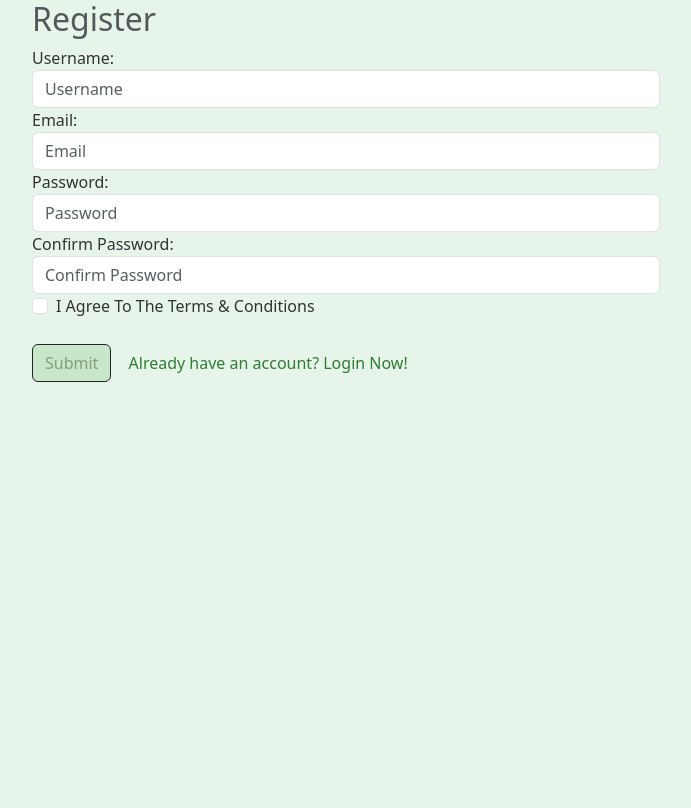
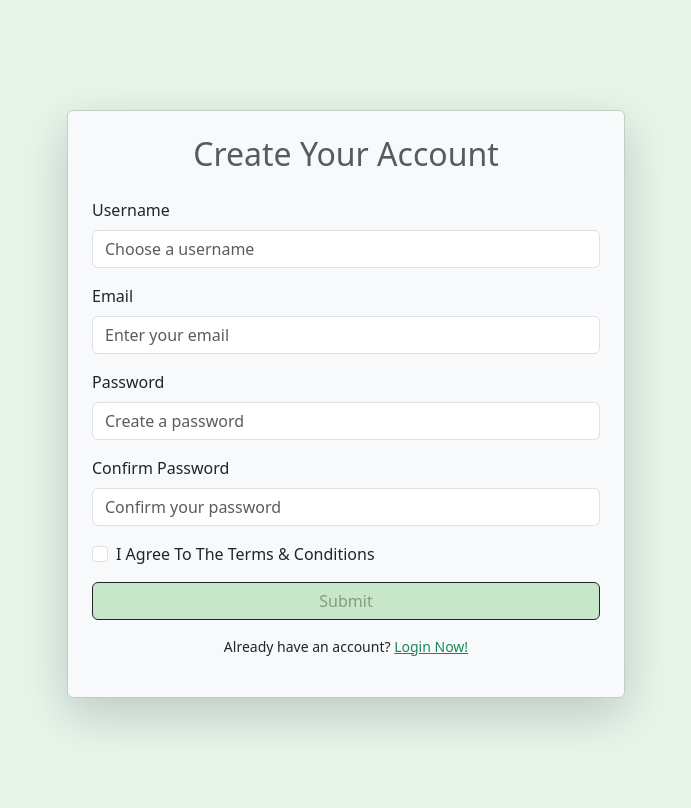
Before and after one commit to Ranjitdas1032/GoogleSolutionBAB, a Django app: page /register/ in a window 1280 px wide. Shown: the whole page, without its empty margins (294-985 px from the left). Before the commit the page ends 382 px from the top, so only its background shows below. Run offline with Django 5.2, Linux system fonts and the light colour scheme; some libraries are stand-ins or nearby versions.

Commit message:
Ranjit_ver3_modified_css_reg_log

```diff
--- a/static/css/styling.css
+++ b/static/css/styling.css
@@ -26,7 +26,7 @@
 }
 
 .light-green-theme h1, .light-green-theme h2, .light-green-theme h3 {
-    color: var(--light-green-heading);
+    color: var(--light-green-text);
 }
 
 .light-green-theme .sidebar {
--- a/templates/auth/register.html
+++ b/templates/auth/register.html
@@ -6,53 +6,58 @@
 
 {% block body %}
 <!-- Write your code here directly no need for html snippit  -->
-<div class="row justify-content-center">
-    <div class="col-sm-6">
-        <h2 class="text-muted">Register</h2>
+
+<div class="container d-flex justify-content-center align-items-center vh-100 my-1">
+    <div class="card shadow-lg p-4 rounded-lg w-50 bg-light">
+        <h2 class="text-center text-muted mb-4">Create Your Account</h2>
+
         <form method="POST" action="{% url 'register' %}">
             {% csrf_token %}
 
-            <div class="form-group">
-                <label for="{{ form.username.id_for_label }}">Username:</label>
-                <input type="text" name="{{ form.username.name }}" class="form-control" placeholder="Username" required>
+            <div class="mb-3">
+                <label for="{{ form.username.id_for_label }}" class="form-label">Username</label>
+                <input type="text" name="{{ form.username.name }}" class="form-control" placeholder="Choose a username" required>
                 {% if form.username.errors %}
-                    <span class="text-danger">{{ form.username.errors }}</span>
+                    <div class="text-danger small">{{ form.username.errors }}</div>
                 {% endif %}
             </div>
 
-            <div class="form-group">
-                <label for="{{ form.email.id_for_label }}">Email:</label>
-                <input type="email" name="{{ form.email.name }}" class="form-control" placeholder="Email" required>
+            <div class="mb-3">
+                <label for="{{ form.email.id_for_label }}" class="form-label">Email</label>
+                <input type="email" name="{{ form.email.name }}" class="form-control" placeholder="Enter your email" required>
                 {% if form.email.errors %}
-                    <span class="text-danger">{{ form.email.errors }}</span>
+                    <div class="text-danger small">{{ form.email.errors }}</div>
                 {% endif %}
             </div>
 
-
-            <div class="form-group">
-                <label for="{{ form.password1.id_for_label }}">Password:</label>
-                <input type="password" name="{{ form.password1.name }}" class="form-control" placeholder="Password" required>
-                <span class="text-danger">{{ form.password1.errors }}</span>
+            <div class="mb-3">
+                <label for="{{ form.password1.id_for_label }}" class="form-label">Password</label>
+                <input type="password" name="{{ form.password1.name }}" class="form-control" placeholder="Create a password" required>
+                {% if form.password1.errors %}
+                    <div class="text-danger small">{{ form.password1.errors }}</div>
+                {% endif %}
             </div>
 
-            <div class="form-group">
-                <label for="{{ form.password2.id_for_label }}">Confirm Password:</label>
-                <input type="password" name="{{ form.password2.name }}" class="form-control" placeholder="Confirm Password" required>
-                <span class="text-danger">{{ form.password2.errors }}</span>
+            <div class="mb-3">
+                <label for="{{ form.password2.id_for_label }}" class="form-label">Confirm Password</label>
+                <input type="password" name="{{ form.password2.name }}" class="form-control" placeholder="Confirm your password" required>
+                {% if form.password2.errors %}
+                    <div class="text-danger small">{{ form.password2.errors }}</div>
+                {% endif %}
             </div>
 
-            <div class="form-check">
-              <input class="form-check-input" type="checkbox" id="terms" required>
-              <label class="form-check-label" for="terms">
-                I Agree To The Terms & Conditions
-              </label>
+            <div class="form-check mb-3">
+                <input class="form-check-input" type="checkbox" id="terms" required>
+                <label class="form-check-label" for="terms">
+                    I Agree To The Terms & Conditions
+                </label>
             </div>
-            <br/>
 
-            <button type="submit" class="btn btn-dark">Submit</button>
+            <button type="submit" class="btn btn-dark w-100">Submit</button>
 
-            <a href="{% url 'login' %}" class="btn btn-default">Already have an account? Login Now!</a>
-
+            <div class="text-center mt-3">
+                <p class="small">Already have an account? <a href="{% url 'login' %}" class="text-success">Login Now!</a></p>
+            </div>
         </form>
     </div>
 </div>
```
Also changed, not shown: templates/auth/login.html (+28 -24 lines), templates/input_form.html (+22 -11 lines), templates/recommendation.html (+13 -9 lines), db.sqlite3.
